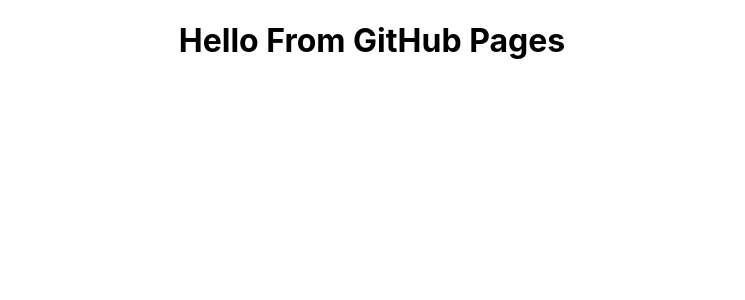
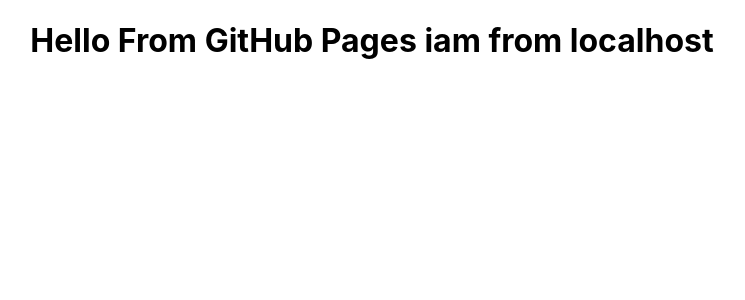
Before and after one commit to Veereshmh/my-react-app, a React (Create React App) app: page / in a window 1280 px wide. Shown: the top 300 px of the page, without its empty margins (268-1013 px from the left). Built offline with nearby package versions, Linux system fonts and the light colour scheme.

Commit message:
Update App.js content

```diff
--- a/src/App.js
+++ b/src/App.js
@@ -5,7 +5,7 @@
   return (
     <div className="App">
 
-        <h1>Hello From GitHub Pages</h1>
+        <h1>Hello From GitHub Pages iam from localhost</h1>
     </div>
   );
 }
```
